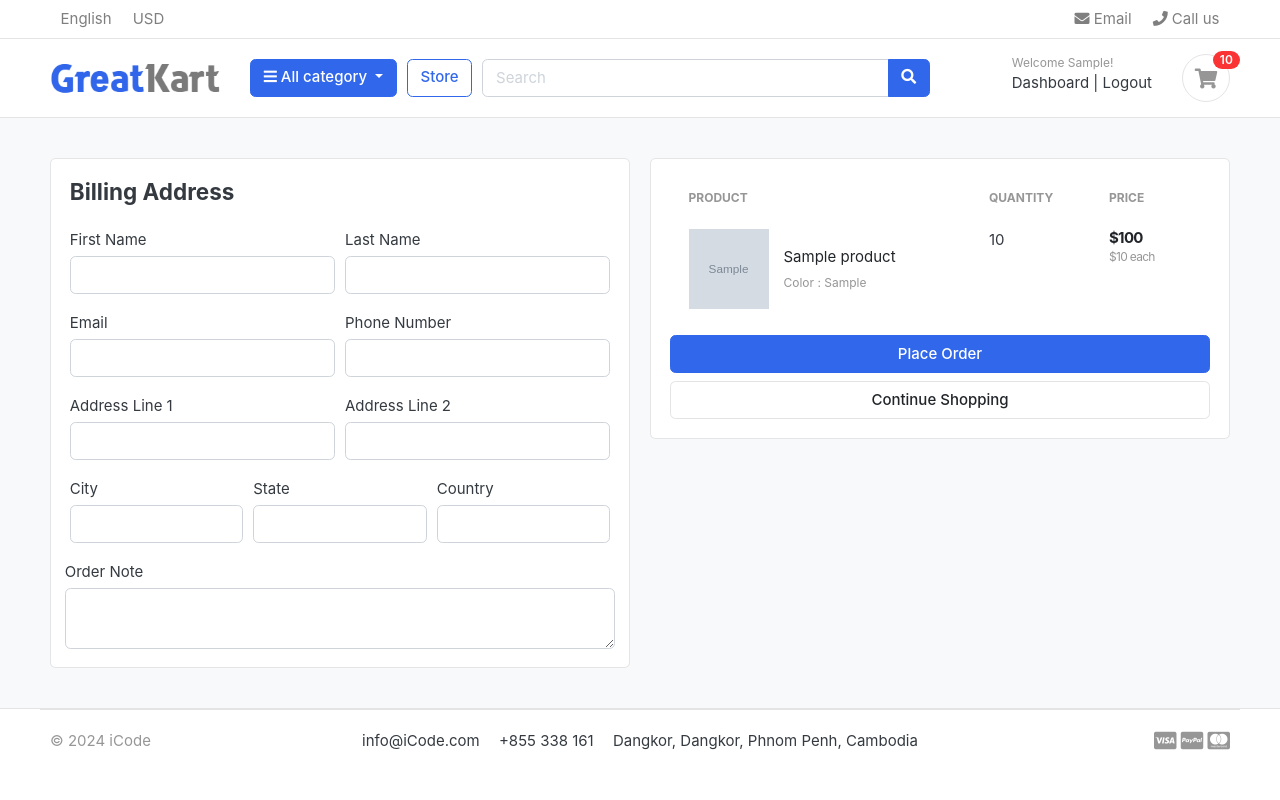
After one commit to MONEAKSEKA/greatkart-django, a Django app: page /cart/checkout/ in a window 1280 px wide. The commit adds this page. Run offline with Django 3.2, Linux system fonts and the light colour scheme; a user stored in the database is signed in; tables that the repository leaves empty hold one stand-in row (values such as "Sample post"); grey boxes marked "Sample" are stand-in pictures; some libraries are stand-ins or nearby versions; some web fonts are replaced.

Commit message:
Handled cart and checkout page for the logged in users

```diff
--- a/carts/context_processors.py
+++ b/carts/context_processors.py
@@ -8,7 +8,12 @@ def counter(request):
     else:
         try:
             cart = Cart.objects.filter(cart_id = _cart_id(request))
-            cart_items = CartItem.objects.all().filter(cart = cart[:1])
+
+            if request.user.is_authenticated:
+                cart_items = CartItem.objects.all().filter(user = request.user)
+            else:
+                cart_items = CartItem.objects.all().filter(cart = cart[:1])
+
             for cart_item in cart_items:
                 cart_count +=cart_item.quantity
         except Cart.DoesNotExist:
--- a/carts/models.py
+++ b/carts/models.py
@@ -1,5 +1,6 @@
 from django.db import models
 from store.models import Product, Variation
+from accounts.models import Account
 
 # Create your models here.
 class Cart(models.Model):
@@ -10,9 +11,10 @@ class Cart(models.Model):
         return self.cart_id
 
 class CartItem(models.Model):
+    user = models.ForeignKey(Account, on_delete=models.CASCADE, null=True)
     product = models.ForeignKey(Product, on_delete=models.CASCADE)
     variations = models.ManyToManyField(Variation, blank=True)
-    cart = models.ForeignKey(Cart, on_delete=models.CASCADE)
+    cart = models.ForeignKey(Cart, on_delete=models.CASCADE, null=True)
     quantity = models.IntegerField()
     is_active = models.BooleanField(default=True)
 
--- a/carts/urls.py
+++ b/carts/urls.py
@@ -6,4 +6,6 @@ urlpatterns = [
     path('add_cart/<int:product_id>/', views.add_cart, name='add_cart'),
     path('remove_cart/<int:product_id>/<int:cart_item_id>/', views.remove_cart, name='remove_cart'),
     path('delete_cart/<int:product_id>/<int:cart_item_id>/', views.delete_cart_item, name='delete_cart'),
+
+    path('checkout/', views.checkout, name='checkout'),
 ]
--- a/carts/views.py
+++ b/carts/views.py
@@ -3,6 +3,7 @@ from .models import Cart, CartItem
 from store.models import Product, Variation
 from django.core.exceptions import ObjectDoesNotExist
 from django.http import HttpResponse
+from django.contrib.auth.decorators import login_required
 
 # Create your views here.
 def _cart_id(request):
@@ -12,87 +13,145 @@ def _cart_id(request):
     return cart
 
 def add_cart(request, product_id):
+    current_user = request.user
     product = Product.objects.get(id=product_id) #get the product
-    product_variation = []
-    if request.method == 'POST':
-        for item in request.POST:
-            key = item
-            value = request.POST[key]
+    #If the user is authenticated
+    if current_user.is_authenticated:
+        product_variation = []
+        if request.method == 'POST':
+            for item in request.POST:
+                key = item
+                value = request.POST[key]
 
-            try:
-                variation = Variation.objects.get(product=product, variation_category__iexact=key, variation_value__iexact=value)
-                product_variation.append(variation)
-            except:
-                pass
+                try:
+                    variation = Variation.objects.get(product=product, variation_category__iexact=key, variation_value__iexact=value)
+                    product_variation.append(variation)
+                except:
+                    pass
 
-    try:
-        cart = Cart.objects.get(cart_id = _cart_id(request)) #get the cart using the cart_id present in the session
-    except Cart.DoesNotExist:
-        cart = Cart.objects.create(
-            cart_id = _cart_id(request)
-        )
-    cart.save()
+        is_cart_item_exists = CartItem.objects.filter(product=product, user = current_user).exists()
+        # It's boolean, True when exist
+        if is_cart_item_exists:
+            cart_item = CartItem.objects.filter(product=product, user = current_user)
+            ex_var_list=[]
+            id = []
+            for item in cart_item:
+                existing_variation = item.variations.all()
+                ex_var_list.append(list(existing_variation)) #Convert to the list
+                id.append(item.id)
 
-    is_cart_item_exists = CartItem.objects.filter(product=product, cart=cart).exists()
-    # It's boolean, True when exist
-    if is_cart_item_exists:
-        cart_item = CartItem.objects.filter(product=product, cart=cart)
-        # existing_variations -> database
-        # current variation -> product_variation
-        # item_id -> database
-        ex_var_list=[]
-        id = []
-        for item in cart_item:
-            existing_variation = item.variations.all()
-            ex_var_list.append(list(existing_variation)) #Convert to the list
-            id.append(item.id)
+            if product_variation in ex_var_list:
+                # Increate the cart item qty
+                index = ex_var_list.index(product_variation)
+                item_id = id[index]
+                item = CartItem.objects.get(product=product, id=item_id)
+                item.quantity += 1
+                item.save()
+            else:
+                # Create a new cart item
+                item = CartItem.objects.create(product=product, quantity=1, user = current_user)
+                if len(product_variation)>0:
+                    item.variations.clear()
+                    item.variations.add(*product_variation)
+                item.save()
+        else:
+            cart_item = CartItem.objects.create(
+                product = product,
+                quantity = 1,
+                user = current_user,
+            )
+            if len(product_variation)>0:
+                cart_item.variations.clear()
+                cart_item.variations.add(*product_variation)
+            cart_item.save()
+        return redirect('cart')
 
-        if product_variation in ex_var_list:
-            # Increate the cart item qty
-            index = ex_var_list.index(product_variation)
-            item_id = id[index]
-            item = CartItem.objects.get(product=product, id=item_id)
-            item.quantity += 1
-            item.save()
+    #If the user is not authenticated
+    else:
+        product_variation = []
+        if request.method == 'POST':
+            for item in request.POST:
+                key = item
+                value = request.POST[key]
+
+                try:
+                    variation = Variation.objects.get(product=product, variation_category__iexact=key, variation_value__iexact=value)
+                    product_variation.append(variation)
+                except:
+                    pass
+
+        try:
+            cart = Cart.objects.get(cart_id = _cart_id(request)) #get the cart using the cart_id present in the session
+        except Cart.DoesNotExist:
+            cart = Cart.objects.create(
+                cart_id = _cart_id(request)
+            )
+        cart.save()
+
+        is_cart_item_exists = CartItem.objects.filter(product=product, cart=cart).exists()
+        # It's boolean, True when exist
+        if is_cart_item_exists:
+            cart_item = CartItem.objects.filter(product=product, cart=cart)
+            # existing_variations -> database
+            # current variation -> product_variation
+            # item_id -> database
+            ex_var_list=[]
+            id = []
+            for item in cart_item:
+                existing_variation = item.variations.all()
+                ex_var_list.append(list(existing_variation)) #Convert to the list
+                id.append(item.id)
+
+            if product_variation in ex_var_list:
+                # Increate the cart item qty
+                index = ex_var_list.index(product_variation)
+                item_id = id[index]
+                item = CartItem.objects.get(product=product, id=item_id)
+                item.quantity += 1
+                item.save()
+            else:
+                # Create a new cart item
+                item = CartItem.objects.create(product=product, quantity=1, cart=cart)
+                if len(product_variation)>0:
+                    item.variations.clear()
+                    item.variations.add(*product_variation)
+                item.save()
         else:
-            # Create a new cart item
-            item = CartItem.objects.create(product=product, quantity=1, cart=cart)
+            cart_item = CartItem.objects.create(
+                product = product,
+                quantity = 1,
+                cart = cart,
+            )
             if len(product_variation)>0:
-                item.variations.clear()
-                item.variations.add(*product_variation)
-            item.save()
-    else:
-        cart_item = CartItem.objects.create(
-            product = product,
-            quantity = 1,
-            cart = cart,
-        )
-        if len(product_variation)>0:
-            cart_item.variations.clear()
-            cart_item.variations.add(*product_variation)
-        cart_item.save()
-    return redirect('cart')
+                cart_item.variations.clear()
+                cart_item.variations.add(*product_variation)
+            cart_item.save()
+        return redirect('cart')
 
 def remove_cart(request, product_id, cart_item_id):
-    cart = Cart.objects.get(cart_id = _cart_id(request))
     product = get_object_or_404(Product, id=product_id)
-
     try:
-        cart_item = CartItem.objects.get(product=product, cart=cart, id=cart_item_id)
+        if request.user.is_authenticated:
+            cart_item = CartItem.objects.get(product=product, user=request.user, id=cart_item_id)
+        else:
+            cart = Cart.objects.get(cart_id=_cart_id(request))
+            cart_item = CartItem.objects.get(product=product, cart=cart, id=cart_item_id)
         if cart_item.quantity > 1:
-            cart_item.quantity -=1
+            cart_item.quantity -= 1
             cart_item.save()
         else:
             cart_item.delete()
     except:
         pass
-
     return redirect('cart')
 
 def delete_cart_item(request, product_id, cart_item_id):
-    cart = Cart.objects.get(cart_id = _cart_id(request))
     product = get_object_or_404(Product, id=product_id)
-    cart_item = CartItem.objects.get(product=product, cart=cart, id=cart_item_id)
+    if request.user.is_authenticated:
+        cart_item = CartItem.objects.get(product=product, user=request.user, id=cart_item_id)
+    else:
+        cart = Cart.objects.get(cart_id=_cart_id(request))
+        cart_item = CartItem.objects.get(product=product, cart=cart, id=cart_item_id)
     cart_item.delete()
     return redirect('cart')
 
@@ -102,8 +161,12 @@ def cart(request, total=0, quantity=0, cart_items=None):
         taxpercent = 10
         grand_total = 0
 
-        cart = Cart.objects.get(cart_id = _cart_id(request))
-        cart_items = CartItem.objects.filter(cart = cart, is_active=True)
+        if request.user.is_authenticated:
+            cart_items = CartItem.objects.filter(user = request.user, is_active=True)
+        else:
+            cart = Cart.objects.get(cart_id = _cart_id(request))
+            cart_items = CartItem.objects.filter(cart = cart, is_active=True)
+
         for cart_item in cart_items:
             total += (cart_item.product.price * cart_item.quantity)
             quantity += cart_item.quantity
@@ -124,3 +187,30 @@ def cart(request, total=0, quantity=0, cart_items=None):
     }
 
     return render(request, 'store/cart.html', context)
+
+@login_required(login_url='login')
+def checkout(request, total=0, quantity=0, cart_items=None):
+    try:
+        tax = 0
+        grand_total = 0
+        if request.user.is_authenticated:
+            cart_items = CartItem.objects.filter(user=request.user, is_active=True)
+        else:
+            cart = Cart.objects.get(cart_id=_cart_id(request))
+            cart_items = CartItem.objects.filter(cart=cart, is_active=True)
+        for cart_item in cart_items:
+            total += (cart_item.product.price * cart_item.quantity)
+            quantity += cart_item.quantity
+        tax = (2 * total)/100
+        grand_total = total + tax
+    except ObjectDoesNotExist:
+        pass #just ignore
+
+    context = {
+        'total': total,
+        'quantity': quantity,
+        'cart_items': cart_items,
+        'tax'       : tax,
+        'grand_total': grand_total,
+    }
+    return render(request, 'store/checkout.html', context)
--- a/templates/store/cart.html
+++ b/templates/store/cart.html
@@ -103,7 +103,7 @@
                 <p class="text-center mb-3">
                     <img src="{% static './images/misc/payments.png' %}" height="26">
                 </p>
-                <a href="./place-order.html" class="btn btn-primary btn-block"> Checkout </a>
+                <a href='{% url 'checkout' %}' class="btn btn-primary btn-block"> Checkout </a>
                 <a href='{% url 'store' %}' class="btn btn-light btn-block">Continue Shopping</a>
             </div> <!-- card-body.// -->
             </div> <!-- card.// -->
--- /dev/null
+++ b/templates/store/checkout.html
@@ -0,0 +1,123 @@
+{% extends "frontend\header.html" %}
+{% load static %}
+
+{% block content %}
+<section class="section-content padding-y bg">
+    <div class="container">
+    <!-- ============= COMPONENT 1 ============= -->
+    <div class="row">
+        <aside class="col-lg-6">
+            <div class="card">
+                <div class="card-body">
+                    <h4 class="card-title mb-4">Billing Address</h4>
+                    <form action="" method="POST">
+                        {% csrf_token %}
+                        <div class="form-row">
+                            <div class="col form-group">
+                                <label for="">First Name</label>
+                                <input type="text" name="first_name" class="form-control" required>
+                            </div>
+                            <div class="col form-group">
+                                <label for="">Last Name</label>
+                                <input type="text" name="last_name" class="form-control" required>
+                            </div>
+                        </div>
+                        <div class="form-row">
+                            <div class="col form-group">
+                                <label for="">Email</label>
+                                <input type="text" name="email" class="form-control" required>
+                            </div>
+                            <div class="col form-group">
+                                <label for="">Phone Number</label>
+                                <input type="text" name="phone" class="form-control" required>
+                            </div>
+                        </div>
+                    <div class="form-row">
+                        <div class="col form-group">
+                            <label for="">Address Line 1</label>
+                            <input type="text" name="address_line_1" class="form-control" required>
+                        </div>
+                        <div class="col form-group">
+                            <label for="">Address Line 2</label>
+                            <input type="text" name="address_line_2" class="form-control">
+                        </div>
+                    </div>
+                    <div class="form-row">
+                        <div class="col form-group">
+                            <label for="">City</label>
+                            <input type="text" name="city" class="form-control" required>
+                        </div>
+                        <div class="col form-group">
+                            <label for="">State</label>
+                            <input type="text" name="state" class="form-control" required>
+                        </div>
+                        <div class="col form-group">
+                            <label for="">Country</label>
+                            <input type="text" name="country" class="form-control" required>
+                        </div>
+                    </div>
+                    <div class="form-row">
+                        <label for="">Order Note</label>
+                        <textarea name="order_note" rows="2" class="form-control"></textarea>
+                    </div>
+                </div>
+            </div> <!-- card.// -->
+        </aside> <!-- col.// -->
+
+        <aside class="col-lg-6">
+            <div class="card">
+            <div class="card-body">
+                <table class="table table-borderless table-shopping-cart">
+                    <thead class="text-muted">
+                    <tr class="small text-uppercase">
+                    <th scope="col">Product</th>
+                    <th scope="col" width="120">Quantity</th>
+                    <th scope="col" width="120">Price</th>
+                    </tr>
+                    </thead>
+                    <tbody>
+
+                    {% for cart_item in cart_items %}
+                    <tr>
+                        <td>
+                            <figure class="itemside align-items-center">
+                                <div class="aside"><img src="{{ cart_item.product.images.url }}" class="img-sm"></div>
+                                <figcaption class="info">
+                                    <a href="{{ cart_item.product.get_url }}" class="title text-dark">{{ cart_item.product.product_name }}</a>
+                                    <p class="text-muted small">
+                                        {% if cart_item.variations.all %}
+                                            {% for item in cart_item.variations.all %}
+                                                {{ item.variation_category | capfirst }} : {{ item.variation_value | capfirst }} <br>
+                                            {% endfor %}
+                                        {% endif %}
+                                    </p>
+                                </figcaption>
+                            </figure>
+                        </td>
+                        <td>
+                            <label for="">{{ cart_item.quantity }}</label>
+                        </td>
+                        <td>
+                            <div class="price-wrap">
+                                <var class="price">${{ cart_item.sub_total }}</var>
+                                <small class="text-muted"> ${{ cart_item.product.price }} each </small>
+                            </div> <!-- price-wrap .// -->
+                        </td>
+                    </tr>
+                    {% endfor %}
+
+                    </tbody>
+                    </table>
+
+                    <button type="submit" name="submit" class="btn btn-primary btn-block">Place Order</button>
+                    <a href='{% url 'store' %}' class="btn btn-light btn-block">Continue Shopping</a>
+                </form>
+            </div> <!-- card-body.// -->
+            </div> <!-- card.// -->
+        </aside> <!-- col.// -->
+    </div> <!-- row.// -->
+    <!-- ============= COMPONENT 1 END .// ============= -->
+    </div> <!-- container .//  -->
+</section>
+<!-- ============= SECTION CONTENT END// ============= -->
+{% endblock %}
```
Also changed, not shown: accounts/views.py (+57 -3 lines), carts/migrations/0003_auto_20240916_1134.py (added).
